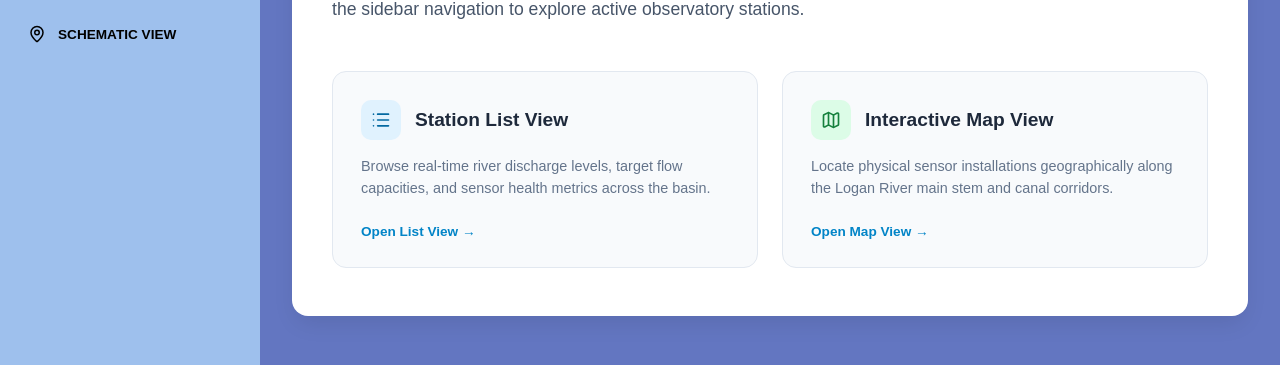
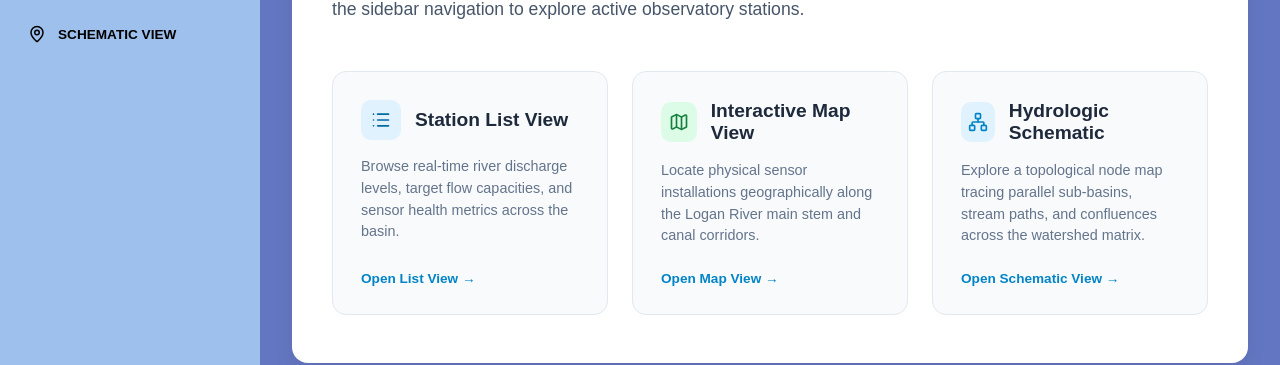
Before and after one commit to loganriverobservatory/lro-dashboard, a Vue app: page / in a window 1280 px wide. Shown: the part 241-606 px from the top of the page. Built offline with nearby package versions, Linux system fonts and the light colour scheme; no server answers.

Commit message:
feat: add schematic navigation card to dashboard home

```diff
--- a/src/views/HomeView.vue
+++ b/src/views/HomeView.vue
@@ -2,7 +2,7 @@
 /** * HomeView.vue
  * Serves as the landing page with a hero section and quick-access links for the general public.
  */
-import { Droplets, List, Map as MapIcon } from 'lucide-vue-next'
+import { Droplets, List, Map as MapIcon, Network } from 'lucide-vue-next'
 
 const emit = defineEmits(['change-view'])
 </script>
@@ -47,6 +47,20 @@ const emit = defineEmits(['change-view'])
           canal corridors.
         </p>
         <span class="card-action-text">Open Map View →</span>
+      </div>
+
+      <div class="nav-card" @click="emit('change-view', 'schematic')">
+        <div class="card-header-row">
+          <div class="icon-frame frame-sky">
+            <Network :size="20" />
+          </div>
+          <h3>Hydrologic Schematic</h3>
+        </div>
+        <p class="card-desc">
+          Explore a topological node map tracing parallel sub-basins, stream paths, and confluences
+          across the watershed matrix.
+        </p>
+        <span class="card-action-text">Open Schematic View →</span>
       </div>
     </div>
   </div>
@@ -113,7 +127,8 @@ const emit = defineEmits(['change-view'])
 
 .navigation-grid {
   display: grid;
-  grid-template-columns: repeat(auto-fit, minmax(300px, 1fr));
+  /* Updated minmax to 250px so three columns comfortably fit row layout space */
+  grid-template-columns: repeat(auto-fit, minmax(250px, 1fr));
   gap: 24px;
 }
 
@@ -164,6 +179,12 @@ const emit = defineEmits(['change-view'])
   color: #15803d;
 }
 
+/* Added background and token color for the new schematic icon frame */
+.frame-sky {
+  background-color: #e0f2fe;
+  color: #0284c7;
+}
+
 .nav-card h3 {
   font-size: 1.2rem;
   font-weight: 700;
```
Also changed, not shown: 1 other file (tests, documents, lock files or other folders).
